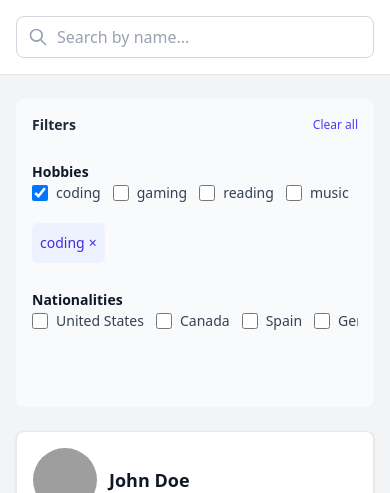
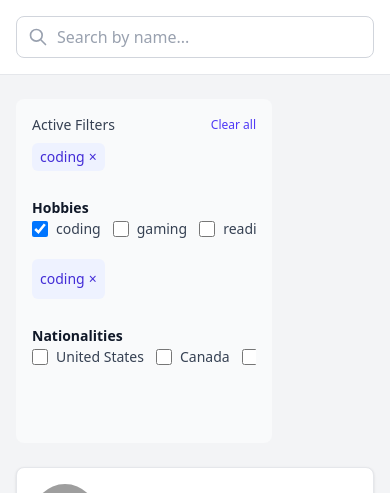
Before and after one commit to francescoItalia/fullstack-performance-exercise, a React (Vite) app in the folder client/: page / in a window 390 px wide. Both pictures are taken after a click on the label "coding". Shown: the top 493 px of the page. Built offline with nearby package versions, Linux system fonts and the light colour scheme; grey boxes are pictures that could not be loaded.

Commit message:
fix(client): improve styles and responsiveness

```diff
--- a/client/src/api/users/index.ts
+++ b/client/src/api/users/index.ts
@@ -1,3 +1,2 @@
-export { useUsersQuery } from "./useUsersQuery";
-export { useUsersMetadata } from "./useUsersMetadata";
-export { fetchUsers, fetchUsersMetadata } from "./users.endpoints";
+export { useUsersQuery } from "../users/useUsersQuery";
+export { useUsersMetadata } from "../users/useUsersMetadata";
--- a/client/src/components/organisms/FilterSidebar.tsx
+++ b/client/src/components/organisms/FilterSidebar.tsx
@@ -1,4 +1,5 @@
 import { FilterSection } from "../molecules";
+import { Tag } from "../atoms";
 
 type FilterSidebarProps = {
   hobbies: string[];
@@ -26,19 +27,46 @@ export function FilterSidebar({
   };
 
   return (
-    <aside className="w-full lg:w-96 p-4 bg-gray-50 rounded-lg space-y-6">
-      {/* Header with Clear all */}
+    <aside className="w-64 p-4 bg-gray-50 rounded-lg space-y-6">
+      {hasFilters && (
+        <div className="space-y-2">
           <div className="flex items-center justify-between">
-        <span className="text-sm font-semibold text-gray-800">Filters</span>
-        {hasFilters && (
+            <span className="text-sm font-medium text-gray-700">
+              Active Filters
+            </span>
             <button
               onClick={clearAll}
               className="text-xs text-indigo-600 hover:text-indigo-700"
             >
               Clear all
             </button>
+          </div>
+          <div className="flex flex-wrap gap-1">
+            {selectedHobbies.map((hobby) => (
+              <Tag
+                key={hobby}
+                onRemove={() =>
+                  onHobbiesChange(selectedHobbies.filter((h) => h !== hobby))
+                }
+              >
+                {hobby}
+              </Tag>
+            ))}
+            {selectedNationalities.map((nat) => (
+              <Tag
+                key={nat}
+                onRemove={() =>
+                  onNationalitiesChange(
+                    selectedNationalities.filter((n) => n !== nat)
+                  )
+                }
+              >
+                {nat}
+              </Tag>
+            ))}
+          </div>
+        </div>
       )}
-      </div>
 
       <FilterSection
         title="Hobbies"
--- a/client/src/components/templates/PageWithSidebarTemplate.tsx
+++ b/client/src/components/templates/PageWithSidebarTemplate.tsx
@@ -13,7 +13,7 @@ export function PageWithSidebarTemplate({
 }: PageWithSidebarTemplateProps) {
   return (
     <div className="min-h-screen bg-gray-100">
-      {/* Header */}
+      {/* Header — aligned with content via same max-w container */}
       <header className="sticky top-0 z-10 bg-white border-b border-gray-200">
         <div className="max-w-7xl mx-auto px-4 md:px-6 py-4">{header}</div>
       </header>
@@ -21,7 +21,7 @@ export function PageWithSidebarTemplate({
       {/* Main layout: stack on mobile, side-by-side on desktop */}
       <div className="max-w-7xl mx-auto px-4 md:px-6 py-6">
         <div className="flex flex-col lg:flex-row gap-6">
-          {/* Sidebar: full width on mobile, fixed width on desktop */}
+          {/* Sidebar: full width on mobile, auto width on desktop */}
           <aside className="w-full lg:w-auto flex-shrink-0">{sidebar}</aside>
 
           {/* Content */}
```
Lines whose indentation alone changed are shown as unchanged.
